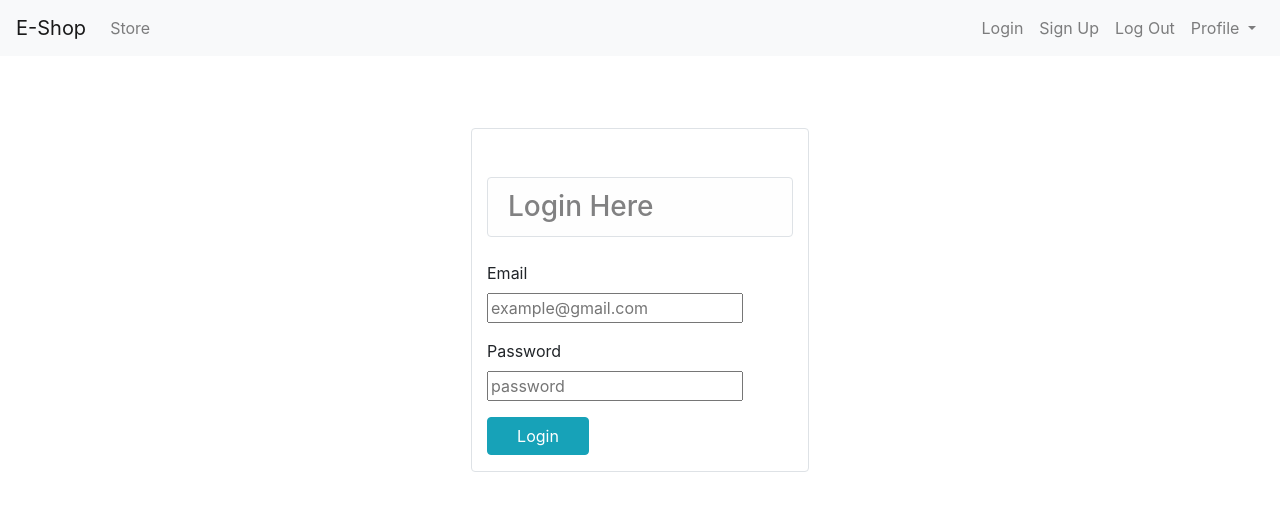
After one commit to MarzanulHoque/Dashboard-design, a Django app: page /login in a window 1280 px wide. The commit adds this page. Shown: the top 519 px of the page. Run offline with Django 3.2, Linux system fonts and the light colour scheme; some libraries are stand-ins or nearby versions.

Commit message:
Login page Created

```diff
--- a/Eshop/store/templates/base.html
+++ b/Eshop/store/templates/base.html
@@ -27,7 +27,7 @@
         </ul>
         <div class="navbar-nav my-2 my-lg-0">
           <li class="nav-item">
-            <a class="nav-link" href="#">Login</a>
+            <a class="nav-link" href="/login">Login</a>
           </li>
             <li class="nav-item">
             <a class="nav-link" href="signup">Sign Up</a>
--- /dev/null
+++ b/Eshop/store/templates/login.html
@@ -0,0 +1,37 @@
+{% extends 'base.html' %}
+
+{% block content %}
+
+    <div class="container">
+        <div class="p-4 m-4">
+            <div class="col-lg-4 mt-4 mb-4 mx-auto border rounded pt-4">
+                <h3 class="alert alert-light border rounded mt-4 mb-4 ">Login Here</h3>
+            <form action="/login" method="POST">
+                {% csrf_token %}
+                {% if error %}
+                <div class="alert alert-danger" role="alert">
+                    {{ error }}
+                </div>
+                {% endif %}
+
+
+                <div class="form-group">
+                    <label for="">Email</label><br>
+                    <input type="email" name="email" value="{{ values.email }}" class="from-control " placeholder="example@gmail.com">
+                </div>
+
+                <div class="form-group">
+                    <label for="">Password</label><br>
+                    <input type="password" name="password" class="from-control " placeholder="password">
+                </div>
+
+                <div class="form-group">
+                    <input class="btn btn-info btn-md col-lg-4" type="submit" value="Login">
+                </div>
+
+
+            </form>
+            </div>
+        </div>
+    </div>
+{% endblock %}
--- a/Eshop/store/urls.py
+++ b/Eshop/store/urls.py
@@ -1,8 +1,9 @@
 from django.contrib import admin
 from django.urls import path
-from .views import index, signup
+from .views import index, signup, login
 
 urlpatterns = [
     path('', index, name="homepage"),
-    path('signup', signup)
+    path('signup', signup),
+    path('login', login)
 ]
--- a/Eshop/store/views.py
+++ b/Eshop/store/views.py
@@ -92,3 +92,8 @@ def signup(request):
 
     else:
         return registerUser(request)
+
+
+def login(request):
+    if request.method == "GET":
+        return render(request, 'login.html')
```
